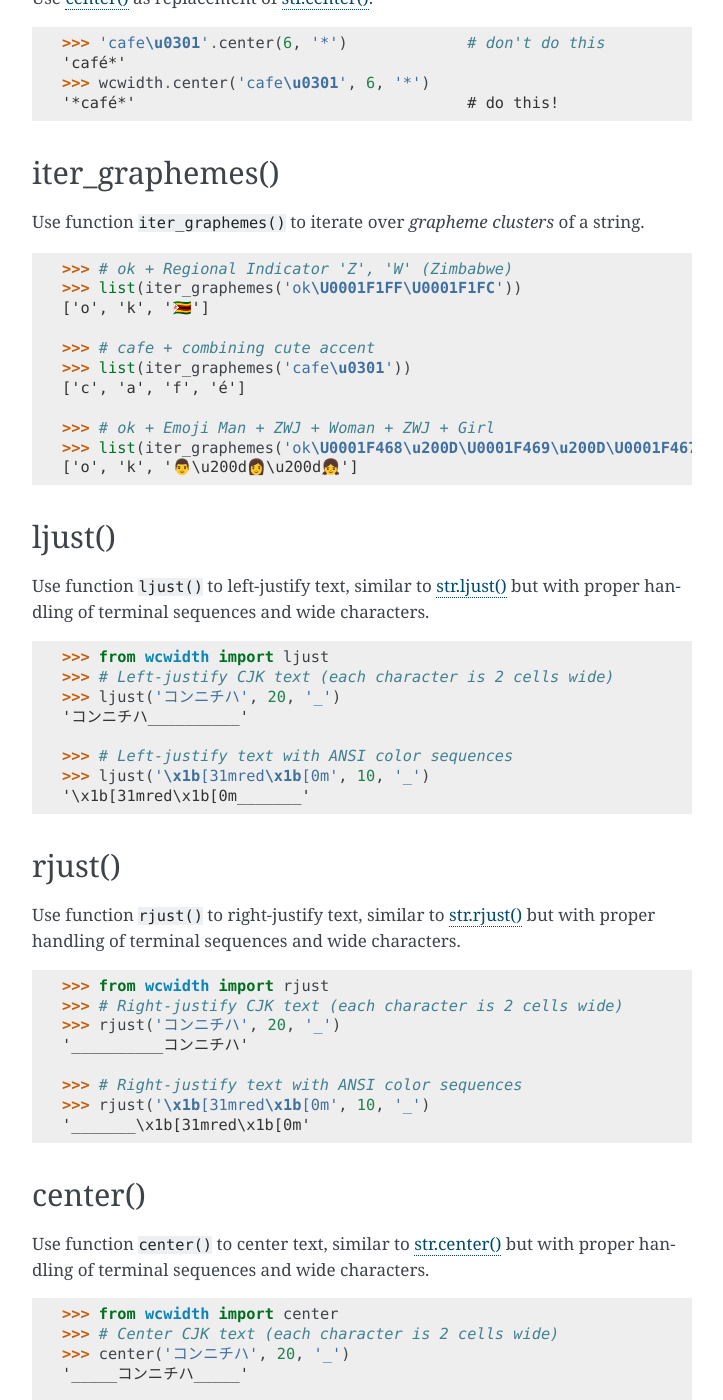
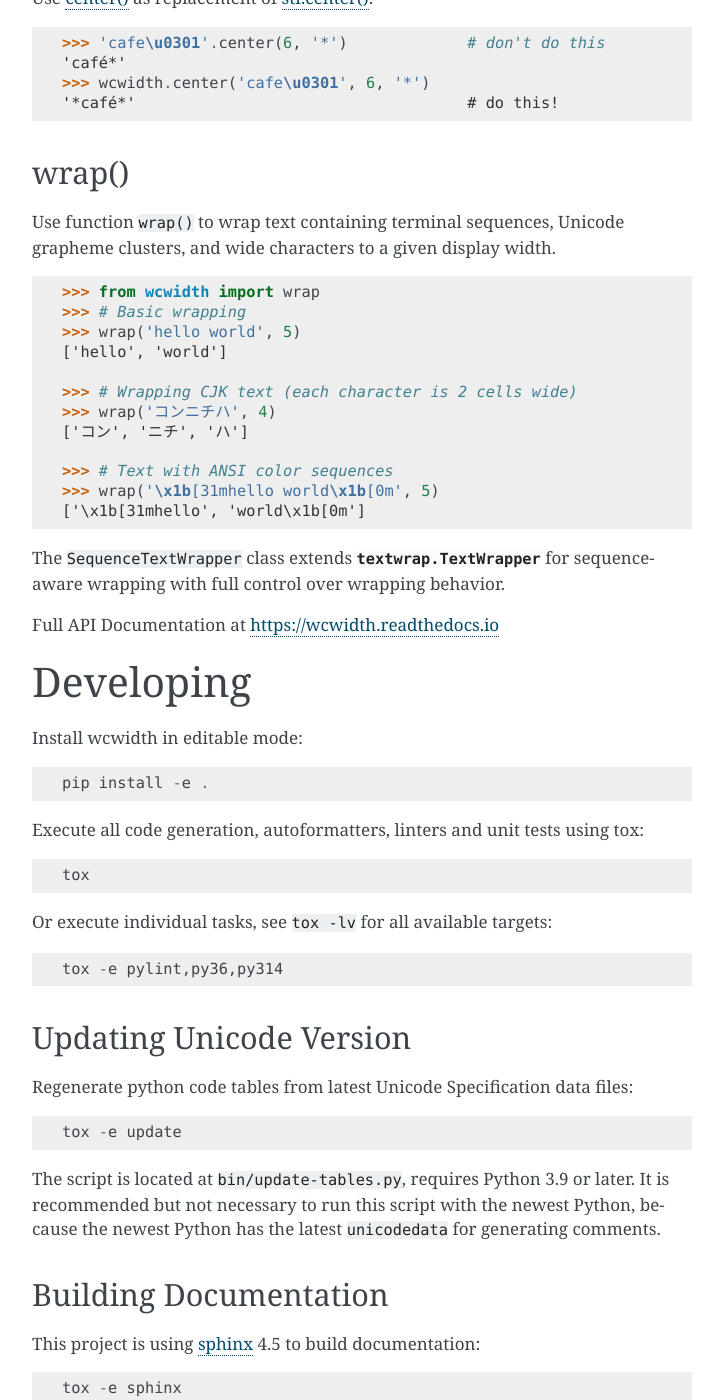
Before and after one commit to jquast/wcwidth, a Sphinx documentation site: the page built from docs/intro.rst, in a window 1280 px wide and 1400 px high, scrolled down 4255 px. Shown: the whole window, without its empty margins (388-1111 px from the left). Built offline with Sphinx 7.4.7, drawn with Linux system fonts in a browser that asks for light colours; some of the changed text lies outside the part shown.

Commit message:
remove awful conflict trimmings

```diff
--- a/docs/intro.rst
+++ b/docs/intro.rst
@@ -211,76 +211,6 @@ Use `center()`_ as replacement of `str.center()`_:
     'café*'
     >>> wcwidth.center('cafe\u0301', 6, '*')
     '*café*'                                    # do this!
-
-iter_graphemes()
-----------------
-
-Use function ``iter_graphemes()`` to iterate over *grapheme clusters* of a string.
-
-.. code-block:: python
-
-    >>> # ok + Regional Indicator 'Z', 'W' (Zimbabwe)
-    >>> list(iter_graphemes('ok\U0001F1FF\U0001F1FC'))
-    ['o', 'k', '🇿🇼']
-
-    >>> # cafe + combining cute accent
-    >>> list(iter_graphemes('cafe\u0301'))
-    ['c', 'a', 'f', 'é']
-
-    >>> # ok + Emoji Man + ZWJ + Woman + ZWJ + Girl
-    >>> list(iter_graphemes('ok\U0001F468\u200D\U0001F469\u200D\U0001F467'))
-    ['o', 'k', '👨\u200d👩\u200d👧']
-
-ljust()
--------
-
-Use function ``ljust()`` to left-justify text, similar to `str.ljust()`_ but
-with proper handling of terminal sequences and wide characters.
-
-.. code-block:: python
-
-    >>> from wcwidth import ljust
-    >>> # Left-justify CJK text (each character is 2 cells wide)
-    >>> ljust('コンニチハ', 20, '_')
-    'コンニチハ__________'
-
-    >>> # Left-justify text with ANSI color sequences
-    >>> ljust('\x1b[31mred\x1b[0m', 10, '_')
-    '\x1b[31mred\x1b[0m_______'
-
-rjust()
--------
-
-Use function ``rjust()`` to right-justify text, similar to `str.rjust()`_ but
-with proper handling of terminal sequences and wide characters.
-
-.. code-block:: python
-
-    >>> from wcwidth import rjust
-    >>> # Right-justify CJK text (each character is 2 cells wide)
-    >>> rjust('コンニチハ', 20, '_')
-    '__________コンニチハ'
-
-    >>> # Right-justify text with ANSI color sequences
-    >>> rjust('\x1b[31mred\x1b[0m', 10, '_')
-    '_______\x1b[31mred\x1b[0m'
-
-center()
---------
-
-Use function ``center()`` to center text, similar to `str.center()`_ but
-with proper handling of terminal sequences and wide characters.
-
-.. code-block:: python
-
-    >>> from wcwidth import center
-    >>> # Center CJK text (each character is 2 cells wide)
-    >>> center('コンニチハ', 20, '_')
-    '_____コンニチハ_____'
-
-    >>> # Center text with ANSI color sequences
-    >>> center('\x1b[31mred\x1b[0m', 10, '_')
-    '___\x1b[31mred\x1b[0m____'
 
 wrap()
 ------
```
